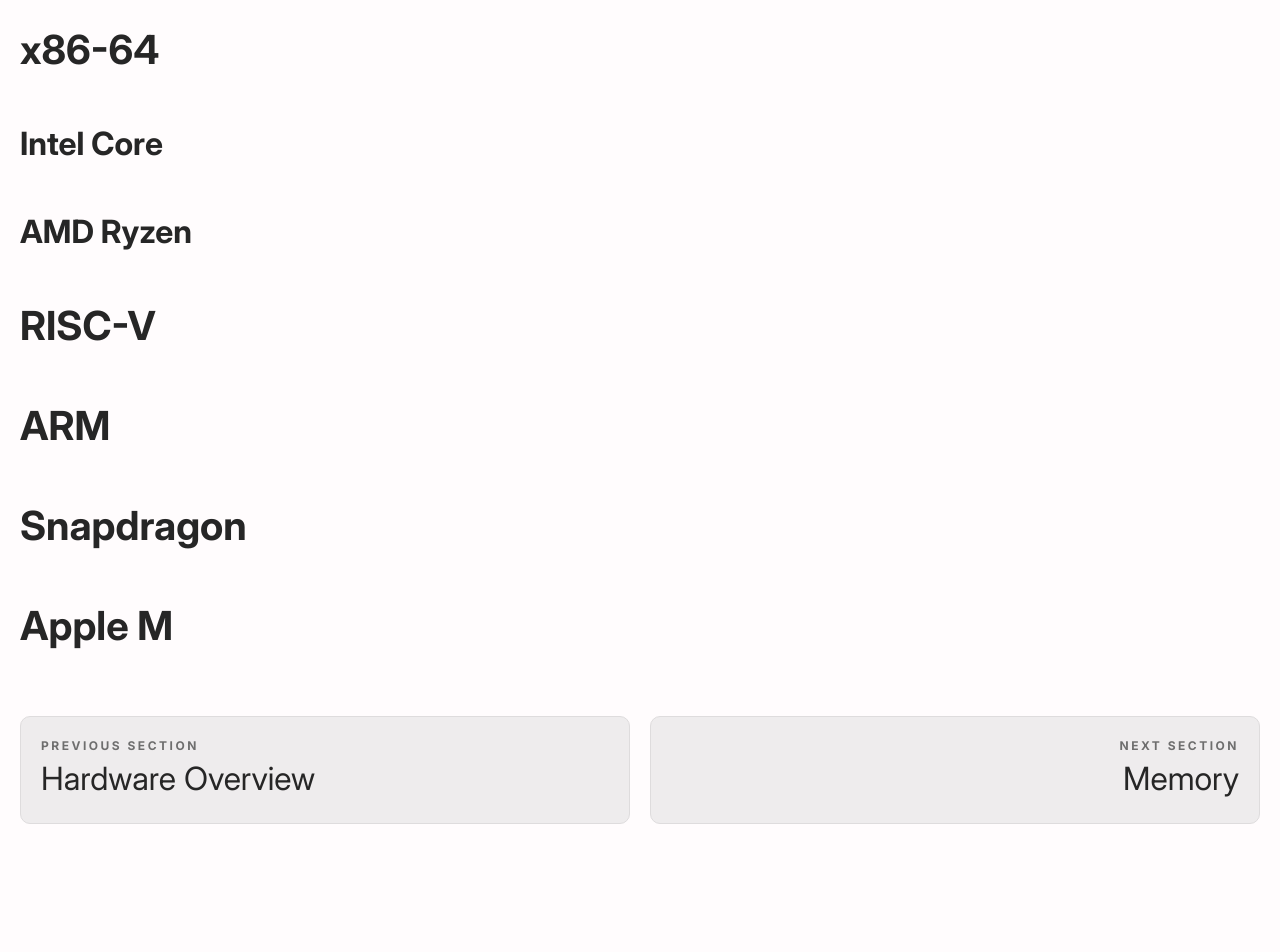
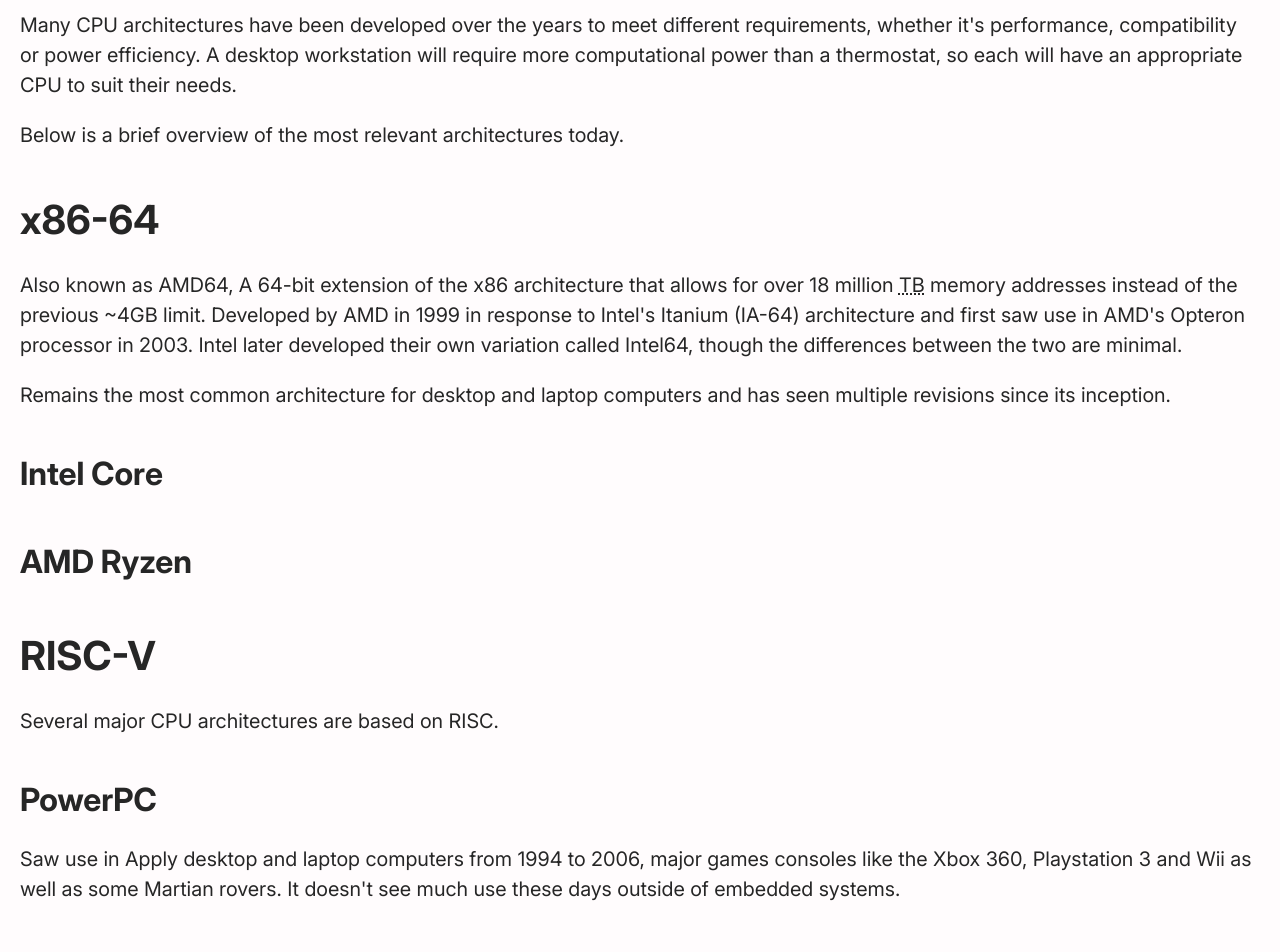
Before and after one commit to Christopher-Cannon/computer-systems-knowledge-base, a Vue app: page /cpu-architecture in a window 1280 px wide. Shown: the part 5120-6072 px from the top of the page. Before the commit the page ends 6024 px from the top, so only its background shows below. Built offline with nearby package versions, Linux system fonts and the light colour scheme.

Commit message:
Add CPU architectures content

```diff
--- a/src/pages/Cpu.vue
+++ b/src/pages/Cpu.vue
@@ -296,15 +296,43 @@ const prevNextNavData = {
 
         <MinorHeading id="architectures">Architectures</MinorHeading>
 
+        <p>
+            Many CPU architectures have been developed over the years to meet different requirements, whether it's performance, compatibility or power efficiency. A desktop workstation will require more computational power than a thermostat, so each will have an appropriate CPU to suit their needs.
+        </p>
+
+        <p>
+            Below is a brief overview of the most relevant architectures today.
+        </p>
+
         <h4 class="h3">x86-64</h4>
+
+        <p>
+            Also known as AMD64, A 64-bit extension of the x86 architecture that allows for over 18 million <abbr title="TeraBytes">TB</abbr> memory addresses instead of the previous ~4GB limit.
+            Developed by AMD in 1999 in response to Intel's Itanium (IA-64) architecture and first saw use in AMD's Opteron processor in 2003. Intel later developed their own variation called Intel64, though the differences between the two are minimal.
+        </p>
+
+        <p>
+            Remains the most common architecture for desktop and laptop computers and has seen multiple revisions since its inception.
+        </p>
+
         <h5 class="h4">Intel Core</h5>
         <h5 class="h4">AMD Ryzen</h5>
 
+        <h4 class="h3">RISC-V</h4>
 
-        <h4 class="h3">RISC-V</h4>
-        <h4 class="h3">ARM</h4>
-        <h4 class="h3">Snapdragon</h4>
-        <h4 class="h3">Apple M</h4>
+        <p>
+            Several major CPU architectures are based on RISC.
+        </p>
+
+        <h5 class="h4">PowerPC</h5>
+
+        <p>
+            Saw use in Apply desktop and laptop computers from 1994 to 2006, major games consoles like the Xbox 360, Playstation 3 and Wii as well as some Martian rovers. It doesn't see much use these days outside of embedded systems.
+        </p>
+
+        <h5 class="h4">ARM</h5>
+        <h5 class="h4">Snapdragon</h5>
+        <h5 class="h4">Apple M</h5>
 
         <PrevNextNav :data="prevNextNavData" />
     </section>
```
